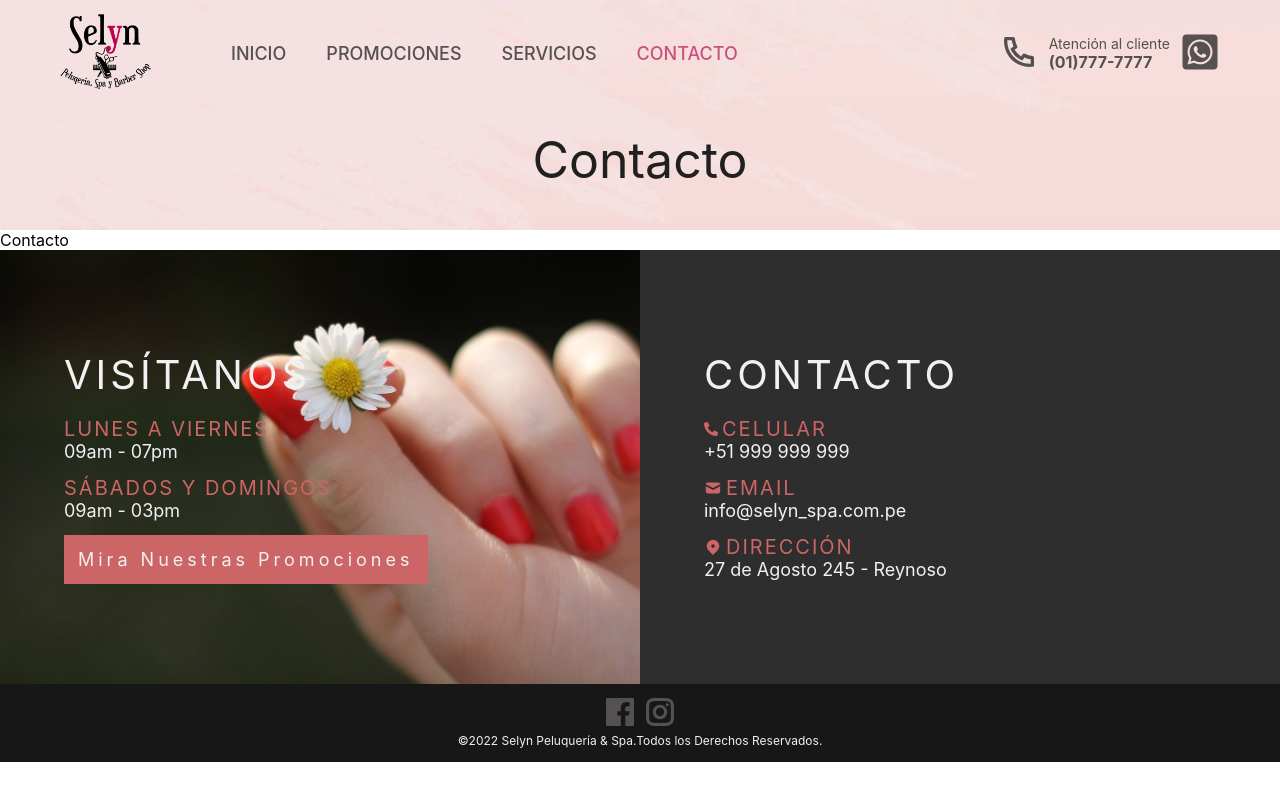
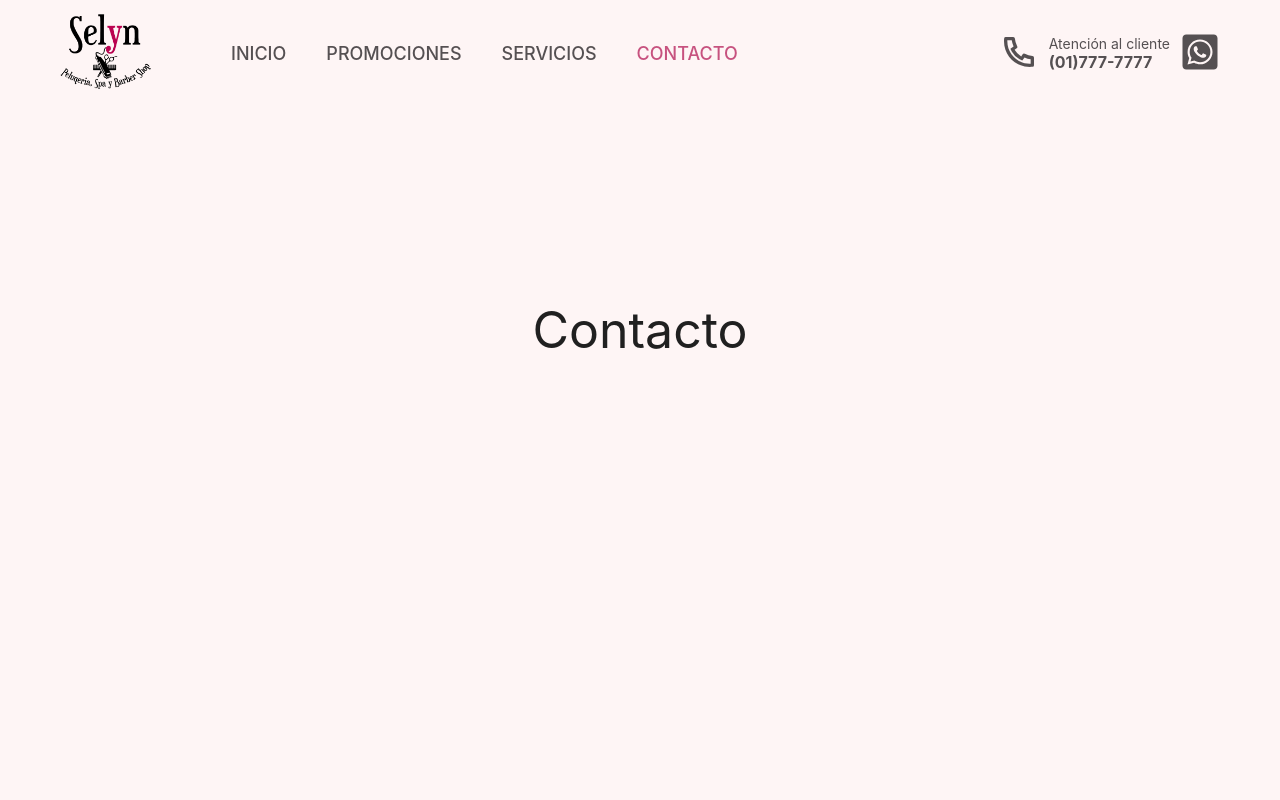
Before and after one commit to sharp1818/next_styled-components, a Next.js app: page /contacto in a window 1280 px wide. Shown: the top 800 px of the page. Built offline with nearby package versions, Linux system fonts and the light colour scheme.

Commit message:
service page complete

```diff
--- a/components/Footer/Footer.jsx
+++ b/components/Footer/Footer.jsx
@@ -1,5 +1,7 @@
-import React from 'react'
-import Link from 'next/dist/client/link'
+import React from "react";
+import Link from "next/dist/client/link";
+import Image from "next/image";
+import { useRouter } from "next/router";
 import {
   FooterLayout,
   ContactLayout,
@@ -7,21 +9,35 @@ import {
   ButtonPromo,
   ContactTitle,
   FollowIcons,
-  Copyright
-} from './Footer.styles'
-import {GrFacebook,GrInstagram} from 'react-icons/gr'
-import {HiLocationMarker, HiMail} from 'react-icons/hi'
-import {FaPhoneAlt} from 'react-icons/fa'
+  Copyright,
+} from "./Footer.styles";
+import { GrFacebook, GrInstagram } from "react-icons/gr";
+import { HiLocationMarker, HiMail } from "react-icons/hi";
+import { FaPhoneAlt } from "react-icons/fa";
 
 const Footer = () => {
+  const router = useRouter();
+  console.log(router.pathname);
   return (
     <>
       <FooterLayout>
         <ContactLayout>
+          {router.pathname == "/promociones" ? (
             <ContactInfo>
-            <ContactTitle>
-              Visítanos
-            </ContactTitle>
+              <ContactTitle>Visítanos</ContactTitle>
+              <a>
+                <span>Lunes a Viernes</span> 09am - 07pm
+              </a>
+              <a>
+                <span>Sábados y Domingos</span> 09am - 03pm
+              </a>
+              <Link href="/servicios" passHref>
+                <ButtonPromo>Mira Nuestros Servicios</ButtonPromo>
+              </Link>
+            </ContactInfo>
+          ) : (
+            <ContactInfo>
+              <ContactTitle>Visítanos</ContactTitle>
               <a>
                 <span>Lunes a Viernes</span> 09am - 07pm
               </a>
@@ -29,52 +45,63 @@ const Footer = () => {
                 <span>Sábados y Domingos</span> 09am - 03pm
               </a>
               <Link href="/promociones" passHref>
-              <ButtonPromo>
-                Mira Nuestras Promociones
-              </ButtonPromo>
+                <ButtonPromo>Mira Nuestras Promociones</ButtonPromo>
               </Link>
             </ContactInfo>
+          )}
           <ContactInfo>
-            <ContactTitle>
-              Contacto
-            </ContactTitle>
-            <a
-              href="tel:+51 999 999 999"
-              target="_blank"
-              rel="noreferrer"
-            >
-              <span><FaPhoneAlt style={{fontSize: '14px'}}/> Celular</span> +51 999 999 999
+            <ContactTitle>Contacto</ContactTitle>
+            <a href="tel:+51 999 999 999" target="_blank" rel="noreferrer">
+              <span>
+                <FaPhoneAlt style={{ fontSize: "14px" }} /> Celular
+              </span>{" "}
+              +51 999 999 999
             </a>
             <a
               href="mailto: adrian.shura18@gmail.com"
               target="_blank"
               rel="noreferrer"
             >
-              <span><HiMail style={{fontSize: '18px'}}/> Email</span> info@selyn_spa.com.pe
+              <span>
+                <HiMail style={{ fontSize: "18px" }} /> Email
+              </span>{" "}
+              info@selyn_spa.com.pe
             </a>
             <a
               href="https://www.google.com/maps/place/Jr.+27+de+Agosto+245,+Carmen+de+La+Legua+-+Reynoso+07006/@-12.0391284,-77.0853122,17z/data=!4m5!3m4!1s0x9105ceb38a4ec223:0x955fc6f8e930a3b!8m2!3d-12.0393488!4d-77.0853873"
               target="_blank"
               rel="noreferrer"
             >
-              <span><HiLocationMarker style={{fontSize: '18px'}}/> Dirección</span> 27 de Agosto 245 - Reynoso
+              <span>
+                <HiLocationMarker style={{ fontSize: "18px" }} /> Dirección
+              </span>{" "}
+              27 de Agosto 245 - Reynoso
             </a>
           </ContactInfo>
         </ContactLayout>
         <Copyright>
           <FollowIcons>
             <a href="https://www.facebook.com" target="_blank" rel="noreferrer">
-              <GrFacebook style={{fontSize: '28px', color: 'rgb(85, 80, 82)'}}/>
+              <GrFacebook
+                style={{ fontSize: "28px", color: "rgb(85, 80, 82)" }}
+              />
             </a>
-            <a href="https://www.instagram.com/" target="_blank" rel="noreferrer">
-              <GrInstagram style={{fontSize: '28px', color: 'rgb(85, 80, 82)'}}/>
+            <a
+              href="https://www.instagram.com/"
+              target="_blank"
+              rel="noreferrer"
+            >
+              <GrInstagram
+                style={{ fontSize: "28px", color: "rgb(85, 80, 82)" }}
+              />
             </a>
           </FollowIcons>
-          ©2022 Selyn Peluquería & Spa.<span>Todos los Derechos Reservados. </span>
+          ©2022 Selyn Peluquería & Spa.
+          <span>Todos los Derechos Reservados. </span>
         </Copyright>
       </FooterLayout>
     </>
-  )
-}
+  );
+};
 
-export default Footer
+export default Footer;
--- a/components/Footer/Footer.styles.jsx
+++ b/components/Footer/Footer.styles.jsx
@@ -66,7 +66,8 @@ export const FollowIcons = styled.div`
     display: flex;
     flex-direction: row;
     justify-content: center;
-    gap: 12px;
+    align-items: center;
+    gap: 6px;
     padding: 0px 0px 4px 0px;
 `;
 export const Copyright = styled.div`
--- a/components/Nav/Nav.styles.jsx
+++ b/components/Nav/Nav.styles.jsx
@@ -1,10 +1,11 @@
-import styled from 'styled-components';
-import COLORS from '../../styles/colors.jsx'
+import styled from "styled-components";
+import COLORS from "../../styles/colors.jsx";
 //Styles for Nav
 export const NavShadow = styled.header`
   /* box-shadow: 0px 1px 8px 0px rgb(224, 199, 210); */
-    background-color: ${(props) => (props.background ? `${COLORS.navBar_background_color}` : `transparent`)};
-`
+  background-color: ${(props) =>
+    props.background ? `${COLORS.navBar_background_color}` : `transparent`};
+`;
 export const NavContainer = styled.div`
   display: flex;
   flex-direction: row;
@@ -18,61 +19,95 @@ export const LogoMenuLayout = styled.div`
   display: flex;
   flex-direction: row;
   align-items: center;
-    @media screen and (max-width: 920px){
+  @media screen and (max-width: 920px) {
     flex-direction: row-reverse;
     gap: 16px;
   }
-`
+`;
 export const LogoSvg = styled.div`
-    @media screen and (max-width: 920px){
+  @media screen and (max-width: 920px) {
     width: 72px;
     height: 60px;
   }
-    @media screen and (max-width: 420px){
+  @media screen and (max-width: 420px) {
     display: none;
   }
-`
+`;
 export const ContactContainer = styled.div`
   display: flex;
   flex-direction: row;
   align-items: center;
   gap: 10px;
-`
-export const DeliveryContainer =styled.div`
+`;
+export const DeliveryContainer = styled.div`
   display: flex;
   flex-direction: column;
   font-size: 14px;
-`
+`;
 export const Info = styled.div`
-    :nth-child(1){
+  :nth-child(1) {
     color: ${COLORS.navBar_letter_color};
   }
-    :nth-child(2){
+  :nth-child(2) {
     font-size: 16px;
     font-weight: bold;
     color: ${COLORS.navBar_letter_color};
   }
-    @media screen and (max-width: 920px){
+  @media screen and (max-width: 920px) {
     display: none;
   }
-`
+`;
 //Style for NavComponent
 export const NavComponentLayout = styled.div`
   text-align: center;
+  height: 100vh;
   font-size: 50px;
   font-weight: 400;
   color: ${COLORS.black_color};
   background-size: cover;
   background-repeat: no-repeat;
-    background-image: url("../../images/navbar/1.png");
-    div{
-        background-color: #e65c5c21;
-        padding: 130px 0px 40px 0px;
-        @media screen and (max-width: 920px){
-            padding: 100px 0px 40px 0px;
+  background-color: #e65c5c0f;
+  /* background-image: url("../../images/navbar/1.png"); */
+  .title {
+    /* background-color: #e65c5c21; */
+    /* background-color: #fcf5f22f; */
+    padding: 200px 0px 40px 0px;
+    @media screen and (min-width: 420px) {
+      padding: 240px 0px 40px 0px;
+    }
+    @media screen and (min-width: 920px) {
+      padding: 300px 0px 40px 0px;
+    }
+    @media screen and (min-width: 1500px) {
+      padding: 320px 0px 40px 0px;
     }
   }
-`
+  .buttons-layout {
+    display: flex;
+    flex-direction: column;
+    justify-content: center;
+    align-items: center;
+    gap: 10px;
+    @media screen and (min-width: 420px) {
+    }
+    @media screen and (min-width: 920px) {
+      flex-direction: row;
+      justify-content: center;
+      gap: 20px;
+    }
+    @media screen and (min-width: 1500px) {
+    }
+  }
+`;
+export const ButtonLink = styled.a`
+  font-size: 18px;
+  background-color: transparent;
+  border: 1px solid black;
+  border-radius: 4px;
+  padding: 10px 0px;
+  width: 220px;
+  letter-spacing: 2px;
+`;
 //Styles for NavMobile
 export const ContainerMobileMenu = styled.div`
   background-color: ${COLORS.navBar_background_color};
@@ -83,13 +118,13 @@ export const ContainerMobileMenu = styled.div`
   height: 100vh;
   transition: 0.5s all ease;
   padding-top: 140px;
-`
+`;
 export const MobileMenu = styled.div`
   display: flex;
   flex-direction: column;
   align-items: center;
   gap: 20px;
-`
+`;
 export const OptionMenu = styled.div`
   font-size: 18px;
   font-weight: 500;
@@ -98,7 +133,7 @@ export const OptionMenu = styled.div`
   align-items: center;
   gap: 5px;
   color: ${COLORS.navBar_letter_color};
-`
+`;
 
 //Styles for NavDesktop
 export const ContainerNavMenu = styled.div`
@@ -106,14 +141,17 @@ export const ContainerNavMenu = styled.div`
   flex-direction: row;
   gap: 40px;
   padding-left: 80px;
-`
+`;
 export const OptionNavMenu = styled.div`
   font-size: 18px;
   font-weight: 500;
   text-transform: uppercase;
-    color: ${(props) => (props.href === props.pathName ? `${COLORS.primary_color}` : `${COLORS.navBar_letter_color}`)};
+  color: ${(props) =>
+    props.href === props.pathName
+      ? `${COLORS.primary_color}`
+      : `${COLORS.navBar_letter_color}`};
   cursor: pointer;
-    :hover{
-        color: ${COLORS.primary_color}
+  :hover {
+    color: ${COLORS.primary_color};
   }
-`
+`;
--- a/components/Nav/NavComponent.jsx
+++ b/components/Nav/NavComponent.jsx
@@ -1,19 +1,33 @@
-import React from 'react'
-import {
-  NavComponentLayout
-} from './Nav.styles'
+import React from "react";
+import { NavComponentLayout, ButtonLink } from "./Nav.styles";
 
 const NavComponent = (props) => {
-  const {page_title} = props
+  const {
+    page_title,
+    id_1 = "",
+    id_2 = "",
+    title_id_1 = "",
+    title_id_2 = "",
+  } = props;
   return (
     <>
-    <NavComponentLayout>
-      <div>
-      {page_title}
-      </div>
-    </NavComponentLayout>
+      <NavComponentLayout>
+        <div className="title">{page_title}</div>
+        <div className="buttons-layout">
+          {id_1 === "" || title_id_1 === "" ? (
+            ""
+          ) : (
+            <ButtonLink href={id_1}>{title_id_1}</ButtonLink>
+          )}
+          {id_2 === "" || title_id_2 === "" ? (
+            ""
+          ) : (
+            <ButtonLink href={id_2}>{title_id_2}</ButtonLink>
+          )}
+        </div>
+      </NavComponentLayout>
     </>
-  )
-}
+  );
+};
 
-export default NavComponent
+export default NavComponent;
```
Also changed, not shown: components/Servicios/ServicePrice.jsx (+7 -13 lines), components/Servicios/ServicesBox.jsx (+70 -26 lines), pages/servicios.jsx (+65 -34 lines), styles/servicios/style.jsx (+19 -0 lines), public/images/servicios/background-form/2.png (deleted), 1 other file (tests, documents, lock files or other folders). Lines whose indentation alone changed are shown as unchanged.
